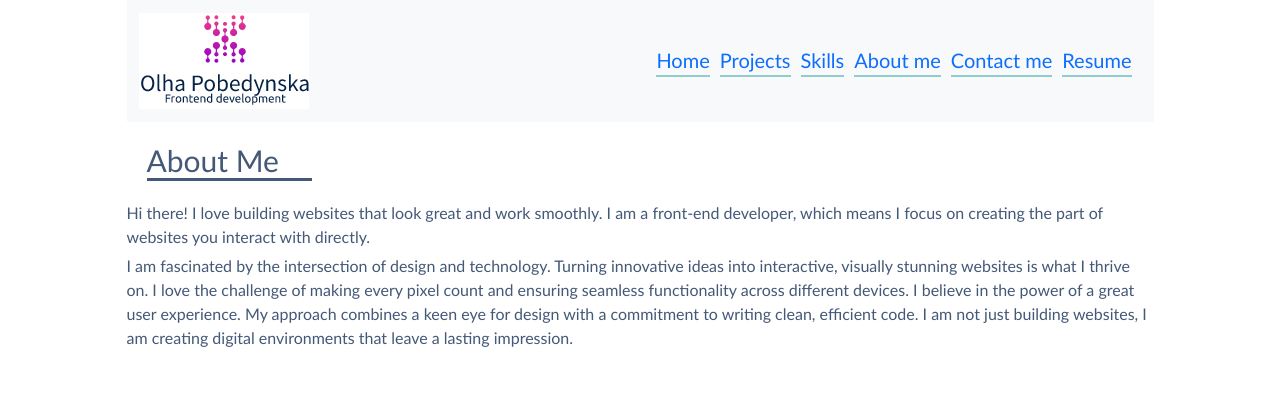
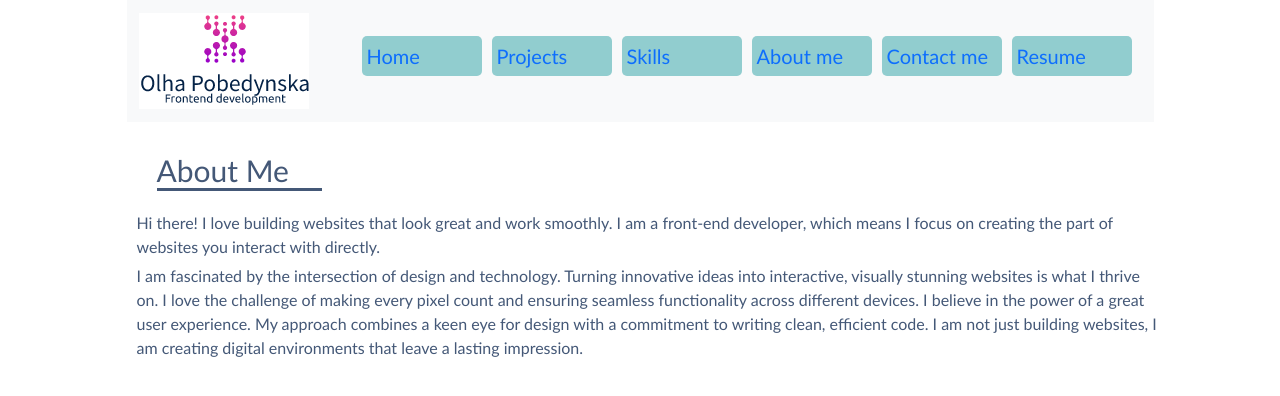
Before and after one commit to 23birola/portfolio-pobedynska-react, a React (Vite) app: page /about in a window 1280 px wide. Shown: the top 396 px of the page. Built offline with nearby package versions, Linux system fonts and the light colour scheme.

Commit message:
edit styles

```diff
--- a/src/components/ProjectCard.jsx
+++ b/src/components/ProjectCard.jsx
@@ -7,14 +7,15 @@ export default function WorkCard({ data }) {
     backgroundPosition: 'center',
   };
   return (
-    <Link to={data.url} className='project'>
+    <Link to={data.pageUrl} className='project'>
       <div className="card">
        <img src={data.img} alt={data.name} className='card-img' />
-              <div className="card-body work-info">
-                <h5 className="card-title">{data.name}</h5>
-                <p className="card-text">{data.skills.join(', ')}</p>
-              </div>
-            </div>
+          <div className="card-body work-info">
+            <h5 className="card-title">{data.name}</h5>
+            <p className="card-text">{data.skills.join(', ')}</p>
+          <Link to={data.url} className='project-github'>GitHub Link</Link>
+          </div>
+      </div>
     </Link>
 
   );
--- a/src/css/styles.css
+++ b/src/css/styles.css
@@ -37,6 +37,12 @@ p {
   margin-bottom: 20px;
 }
 
+.navbar-nav {
+  flex-direction: row;
+  flex-wrap: wrap;
+  justify-content: space-around;
+}
+
 .body {
   width: auto;
   margin: 10px;
@@ -52,11 +58,9 @@ p {
   padding: 15px;
 }
 
-.hero-wrapper {
-  padding: 10px;
-}
-
 .page-section h2 {
+  font-size: 30px;
+  line-height: normal;
   border-bottom: 3px solid var(--font-color);
   margin-bottom: 10px;
   width: auto;
@@ -75,9 +79,12 @@ p {
 .nav-item {
   display: inline-block;
   font-size: 20px;
-  border-bottom: 2px solid var(--main-color);
-  border-color: var(--main-color);
-  margin-right: 10px;
+  margin-bottom: 10px;
+  background-color: var(--main-color);
+  padding: 5px;
+  width: 120px;
+  color: var(--main-color);
+  border-radius: 5px;
 }
 
 .nav-link {
@@ -100,7 +107,6 @@ p {
 
 .hero-wrapper {
   border-radius: 30px;
-  padding: 20px;
 }
 
 .hero {
@@ -108,14 +114,11 @@ p {
   display: flex;
   align-items: center;
   justify-content: space-between;
-  padding-left: 25px;
-  padding-right: 25px;
 }
 
 .hero-photo {
   border-radius: 50%;
   object-fit: cover;
-  margin: 20px;
   height: 200px;
   width: 200px;
   border: 4px solid var(--main-color);
@@ -136,7 +139,7 @@ p {
   flex-direction: column;
   justify-content: space-between;
   color: var(--font-color);
-  margin-bottom: 20px;
+  margin: 10px;
 }
 
 .about-me p {
@@ -229,6 +232,10 @@ body {
       width: 1027px;
     }
 
+.hero-wrapper {
+  padding: 20px;
+}
+
 .nav-wrapper {
   display: flex;
   justify-content: end;
@@ -258,4 +265,23 @@ body {
   height: 100%;
 }
 
+.hero {
+  padding-left: 25px;
+  padding-right: 25px;
 }
+
+.hero-photo {
+  margin: 20px;
+}
+
+.contact-list{
+  flex-direction: row;
+}
+
+.nav-item {
+  display: inline-block;
+  font-size: 20px;
+  margin-right: 10px;
+
+}
+}
--- a/src/utils/works.json
+++ b/src/utils/works.json
@@ -2,7 +2,7 @@
   {
     "id": "1",
     "url": "https://github.com/23birola/weather-dashboard-pobedynska",
-    "page-url":  "https://23birola.github.io/weather-dashboard-pobedynska/",
+    "pageUrl":  "https://23birola.github.io/weather-dashboard-pobedynska/",
     "name": "Weather dashbord",
     "img": "./src/images/projects/project-1.png",
     "skills": ["HTML", "CSS", "Bootstrap", "DayJS", "JavaScript", "API"],
@@ -11,7 +11,7 @@
    {
     "id": "2",
     "url": "https://github.com/23birola/work-day-scheduler-pobedynska",
-    "page-url":  "https://23birola.github.io/work-day-scheduler-pobedynska/",
+    "pageUrl":  "https://23birola.github.io/work-day-scheduler-pobedynska/",
     "name": "Work Day Scheduler",
     "img": "./src/images/projects/project-2.png",
     "skills": ["HTML", "CSS", "Bootstrap", "DayJS", "JavaScript", "JQuery"],
@@ -20,7 +20,7 @@
      {
     "id": "3",
     "url": "https://github.com/23birola/countries-quiz-pobedynska",
-    "page-url":  "https://23birola.github.io/countries-quiz-pobedynska/",
+    "pageUrl":  "https://23birola.github.io/countries-quiz-pobedynska/",
     "name": "Countries Quiz",
     "img": "./src/images/projects/project-3.png",
     "skills": ["HTML", "CSS", "Bootstrap", "JavaScript", "JQuery"],
@@ -30,7 +30,7 @@
     {
     "id": "4",
     "url": "https://github.com/blaztted/flavour-finder",
-    "page-url":  "https://blaztted.github.io/flavour-finder/",
+    "pageUrl":  "https://blaztted.github.io/flavour-finder/",
     "name": "Flavour Finder",
     "img": "./src/images/projects/project-4.png",
     "skills": ["HTML", "CSS", "Bootstrap", "JavaScript", "JQuery", "Spoonacular API"],
@@ -40,7 +40,7 @@
   {
     "id": "5",
     "url": "https://github.com/23birola/safe-password-generator",
-    "page-url":  "https://23birola.github.io/safe-password-generator/",
+    "pageUrl":  "https://23birola.github.io/safe-password-generator/",
     "name": "Password generator",
     "img": "./src/images/projects/project-5.png",
     "skills": ["JavaScript", "HTML5", "CSS3"],
@@ -50,7 +50,7 @@
   {
     "id": "6",
     "url": "https://github.com/23birola/goit-react-hw-05-movies",
-    "page-url":  "https://23birola-goit-react-hw-05-movies.netlify.app/",
+    "pageUrl":  "https://23birola-goit-react-hw-05-movies.netlify.app/",
     "name": "Movie Finder",
     "img": "./src/images/projects/project-6.png",
     "skills": ["HTML", "CSS", "JavaScript", "React", "Hooks"],
```
